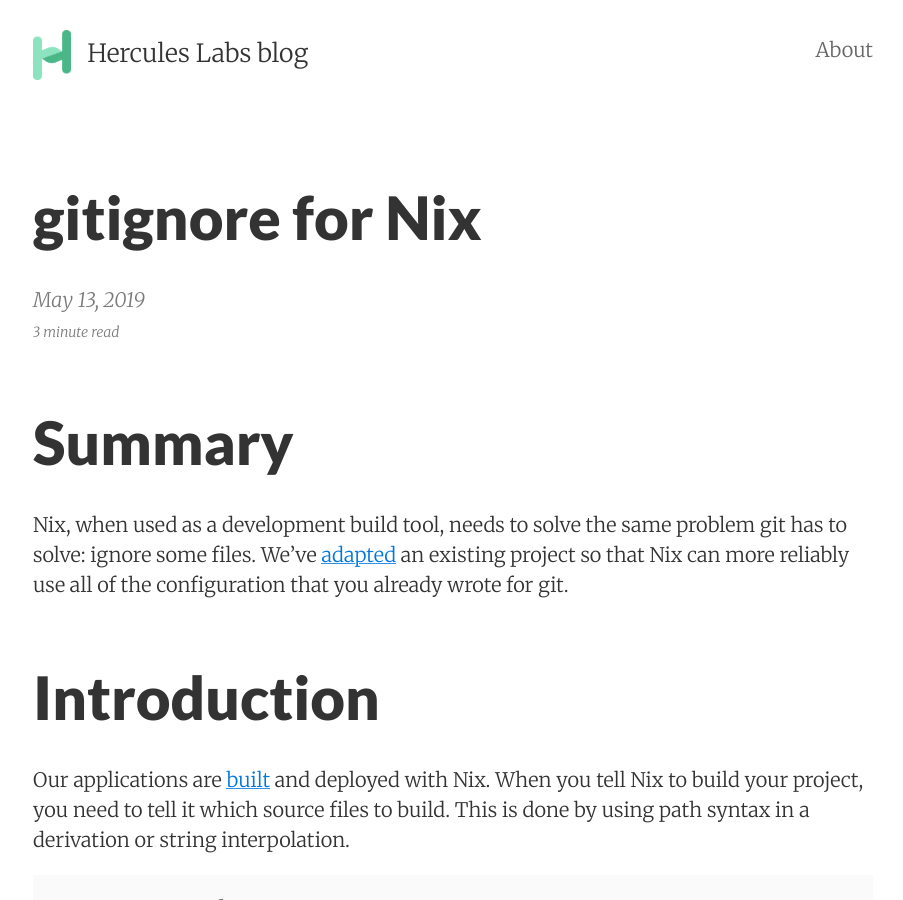
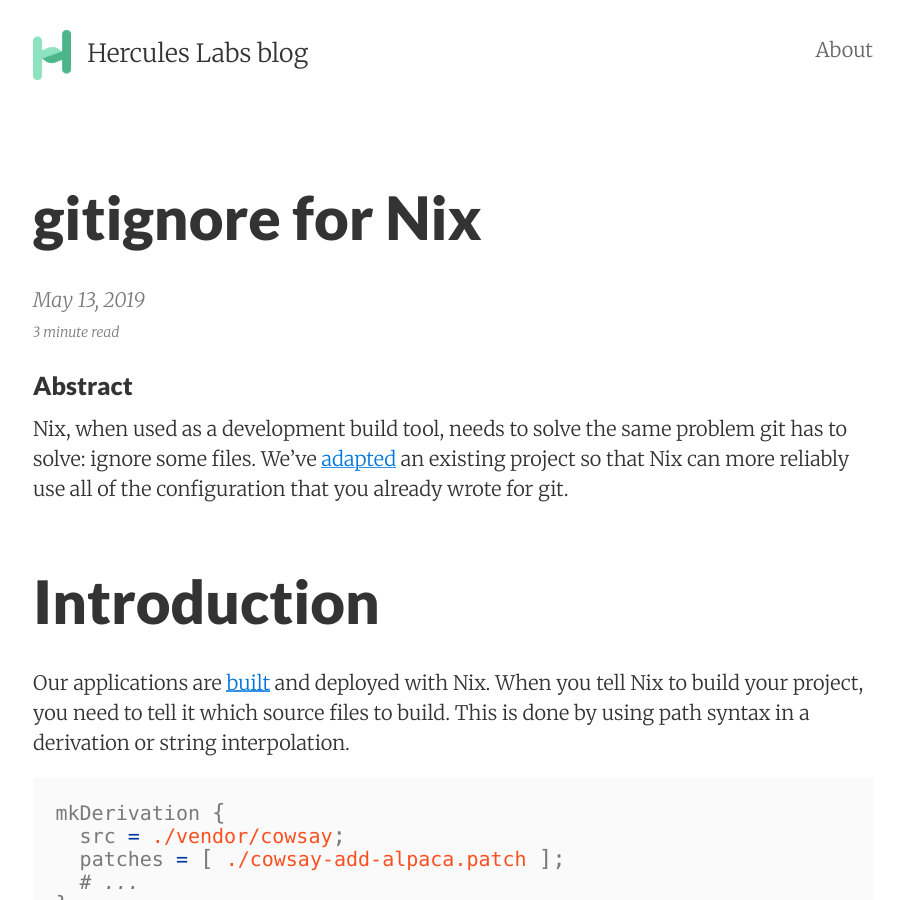
Before and after one commit to hercules-ci/blog.hercules-ci.com, a Jekyll site: the page built from _posts/2019-05-13-nix-gitignore.md, in a window 1280 px wide and 900 px high. Shown: the whole window, without its empty margins (187-1090 px from the left). Built offline with Jekyll 4.4.1, drawn with Linux system fonts in a browser that asks for light colours.

Commit message:
gitignore post: Summary -> Abstract

```diff
--- a/_posts/2019-05-13-nix-gitignore.md
+++ b/_posts/2019-05-13-nix-gitignore.md
@@ -7,7 +7,7 @@ categories: nix
 image:      gitignore-for-nix.jpg
 ---
 
-# Summary
+### Abstract
 
 Nix, when used as a development build tool, needs to solve the same problem git has to solve: ignore some files.
 We've [adapted](https://github.com/hercules-ci/gitignore/) an existing project so that Nix can more reliably use all of the configuration that you already wrote for git.
```
